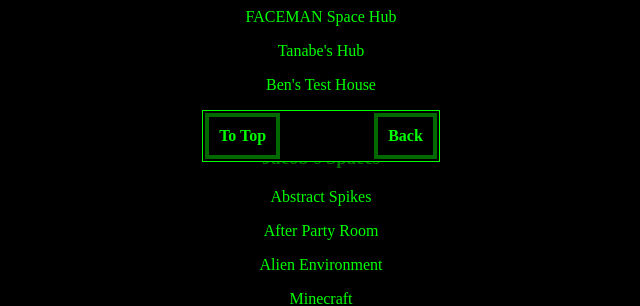
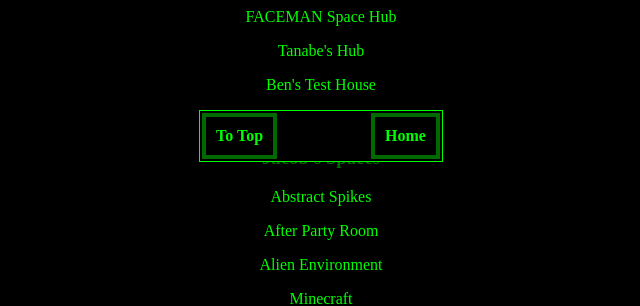
Before and after one commit to LunarTiger/AltspaceVR, a Jekyll site: the page teleportHub/index.html, which Jekyll copies as it is, in a window 1280 px wide. Shown: the part 738-1044 px from the top of the page, without its empty margins (319-959 px from the left). Built offline with Jekyll 4.4.1, drawn with Linux system fonts in a browser that asks for light colours.

Commit message:
Update index.html

```diff
--- a/teleportHub/index.html
+++ b/teleportHub/index.html
@@ -77,7 +77,7 @@
 			<tr>
 				<th><a href='#top'>To Top</a></th>
 				<th style='width: 70px;border: 0px;'></th>
-				<th><a href="https://lunartiger.github.io/AltspaceVR/">Back</a></th>
+				<th><a href="https://lunartiger.github.io/">Home</a></th>
 			</tr>
 		</table>
 	</footer>
```
